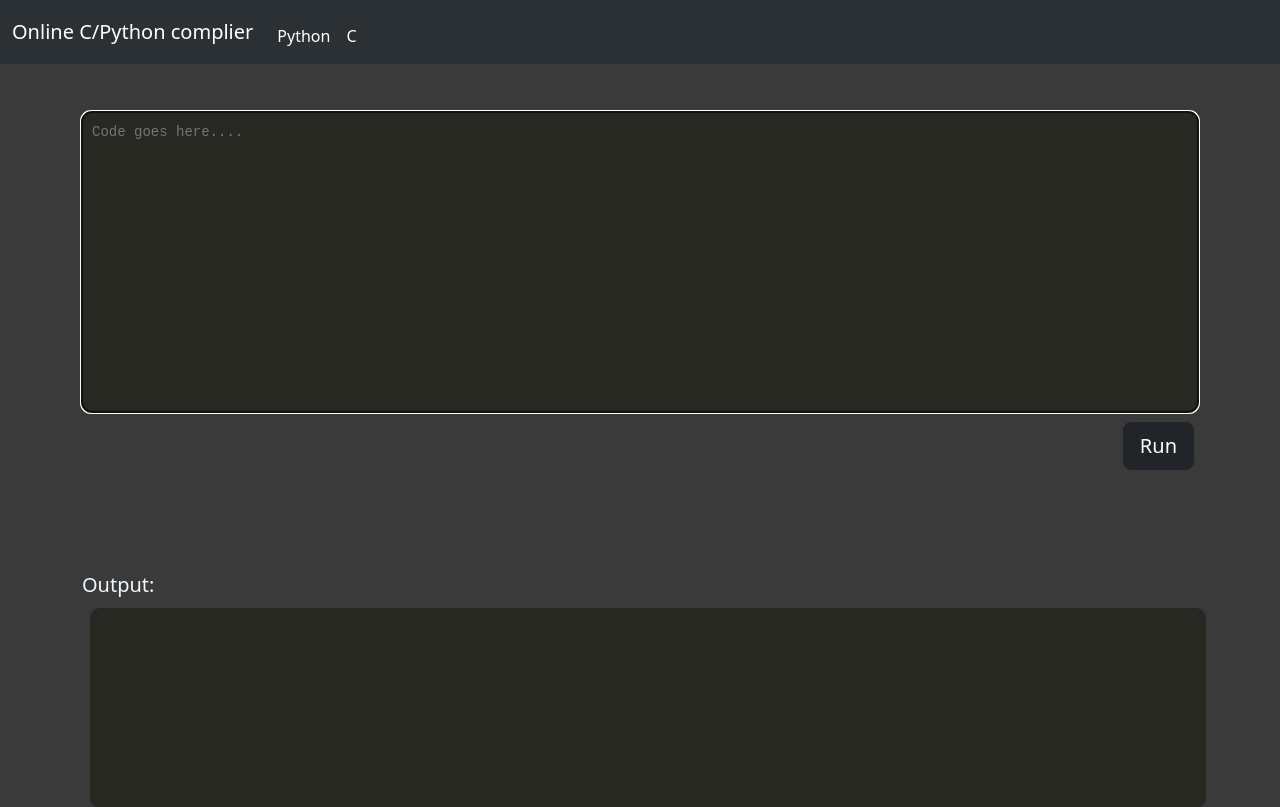
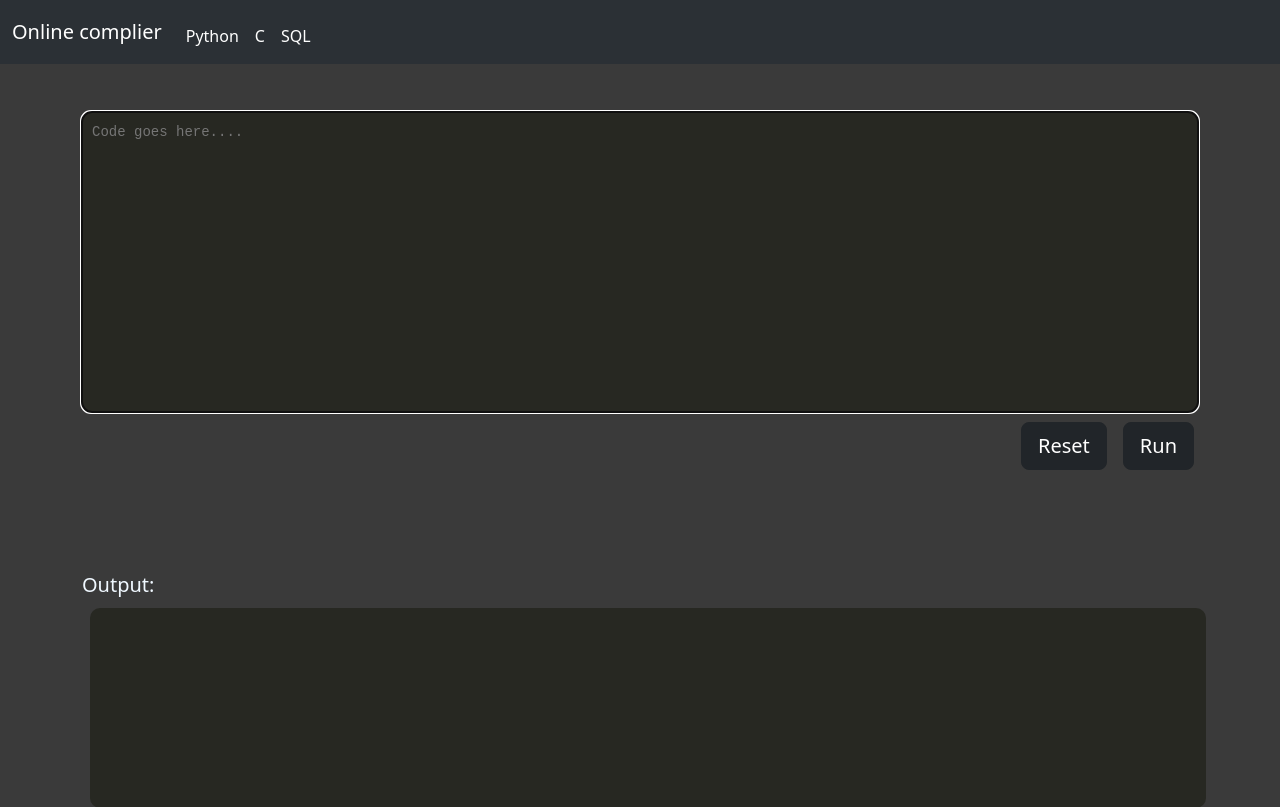
Before and after one commit to kumudugg/online-compiler, a Flask app: page /c in a window 1280 px wide. Shown: the top 807 px of the page. Run offline with Flask 3, Linux system fonts and the light colour scheme.

Commit message:
trying to add SQL

```diff
--- a/app.py
+++ b/app.py
@@ -1,10 +1,15 @@
 # import libraries
 import os
+import sqlite3
 import subprocess
 from flask import Flask, redirect, render_template, request
 
 # configure app
 app = Flask("__name__")
+
+# configure db
+database =  sqlite3.connect("temp/sql.db")
+conn = database.cursor()
 
 # index
 @app.route("/")
@@ -39,7 +44,7 @@ def python():
     else:
         return render_template("python.html")
 
-
+# C
 @app.route("/c", methods=["GET", "POST"])
 def c():
     if request.method == "POST":
@@ -69,7 +74,6 @@ def c():
             else:
                 output = gcc.stderr.decode()
 
-
             return render_template("c.html", output = output)
 
         except Exception as e:
@@ -77,3 +81,27 @@ def c():
 
     else:
         return render_template("c.html")
+
+# SQL
+@app.route("/sql", methods=["GET", "POST"])
+def sql():
+    if request.method == "POST":
+
+        code = request.form.get("code")
+
+        if code == "":
+            return render_template("sql.html")
+
+        try:
+
+            return render_template("sql.html", output = conn.fetchall())
+
+        except Exception as e:
+            return render_template("sql.html", output = str(e))
+
+    else:
+        return render_template("sql.html")
+
+
+if __name__ == "__main__":
+    app.run(debug=True)
--- a/templates/layout.html
+++ b/templates/layout.html
@@ -10,14 +10,10 @@
         <title>{% block title %} {% endblock %}</title>
 
         <script>
-            // Function to handle tab key press event
             function handleTabKeyPress(event) {
-                // Check if the pressed key is the tab key (key code 9)
                 if (event.keyCode === 9) {
-                    event.preventDefault(); // Prevent default tab behavior
-
-                    // Get the textarea element
-                    var textarea = document.getElementById("codearea");
+                    event.preventDefault();
+                    var textarea = document.getElementsByTagName("textarea")[0];
 
                     // Get the current cursor position
                     var start = textarea.selectionStart;
@@ -30,13 +26,19 @@
                     textarea.selectionStart = textarea.selectionEnd = start + 1;
                 }
             }
+
+            function clearAll() {
+                document.getElementsByTagName("textarea")[0].value = " ";
+                document.getElementsByTagName("pre")[0].innerHTML = " ";
+            }
+
         </script>
     </head>
 
     <body>
         <nav class="navbar navbar-expand-lg bg-body-tertiary nav-color" data-bs-theme="dark">
             <div class="container-fluid">
-                <a class="navbar-brand" href="/">Online C/Python complier</a>
+                <a class="navbar-brand" href="/">Online complier</a>
                 <button class="navbar-toggler" type="button" data-bs-toggle="collapse" data-bs-target="#navbarSupportedContent" aria-controls="navbarSupportedContent" aria-expanded="false" aria-label="Toggle navigation">
                     <span class="navbar-toggler-icon"></span>
                 </button>
@@ -44,6 +46,7 @@
                     <ul class="navbar-nav me-auto mt-2">
                         <li class="nav-item"> <a class="nav-link active" aria-current="page" href="/python">Python</a></li>
                         <li class="nav-item"> <a class="nav-link active" aria-current="page" href="/c">C</a></li>
+                        <li class="nav-item"> <a class="nav-link active" aria-current="page" href="/sql ">SQL</a></li>
                     </ul>
                 </div>
             </div>
@@ -53,10 +56,11 @@
                 <div class="container py-5">
                     {% block form %} {% endblock %}
                         <div class="form-floating">
-                            <textarea class="coding-area" placeholder="Code goes here...." autofocus style="height:300px" name="code" id="codearea" onkeydown="handleTabKeyPress(event)"></textarea>
+                            <textarea class="coding-area" placeholder="Code goes here...." autofocus style="height:300px" name="code" onkeydown="handleTabKeyPress(event)"></textarea>
                         </div>
                         <div class="d-grid gap-2 d-md-flex justify-content-md-end">
-                            <input type="submit" class="btn btn-dark btn-lg m-1 " value="Run">
+                            <button type="button" class="btn btn-dark btn-lg m-1" onclick="clearAll()">Reset</button>
+                            <button type="submit" class="btn btn-dark btn-lg m-1">Run</button>
                         </div>
                     </form>
                 </div>
```
Also changed, not shown: details.db (deleted), 2 other files.
